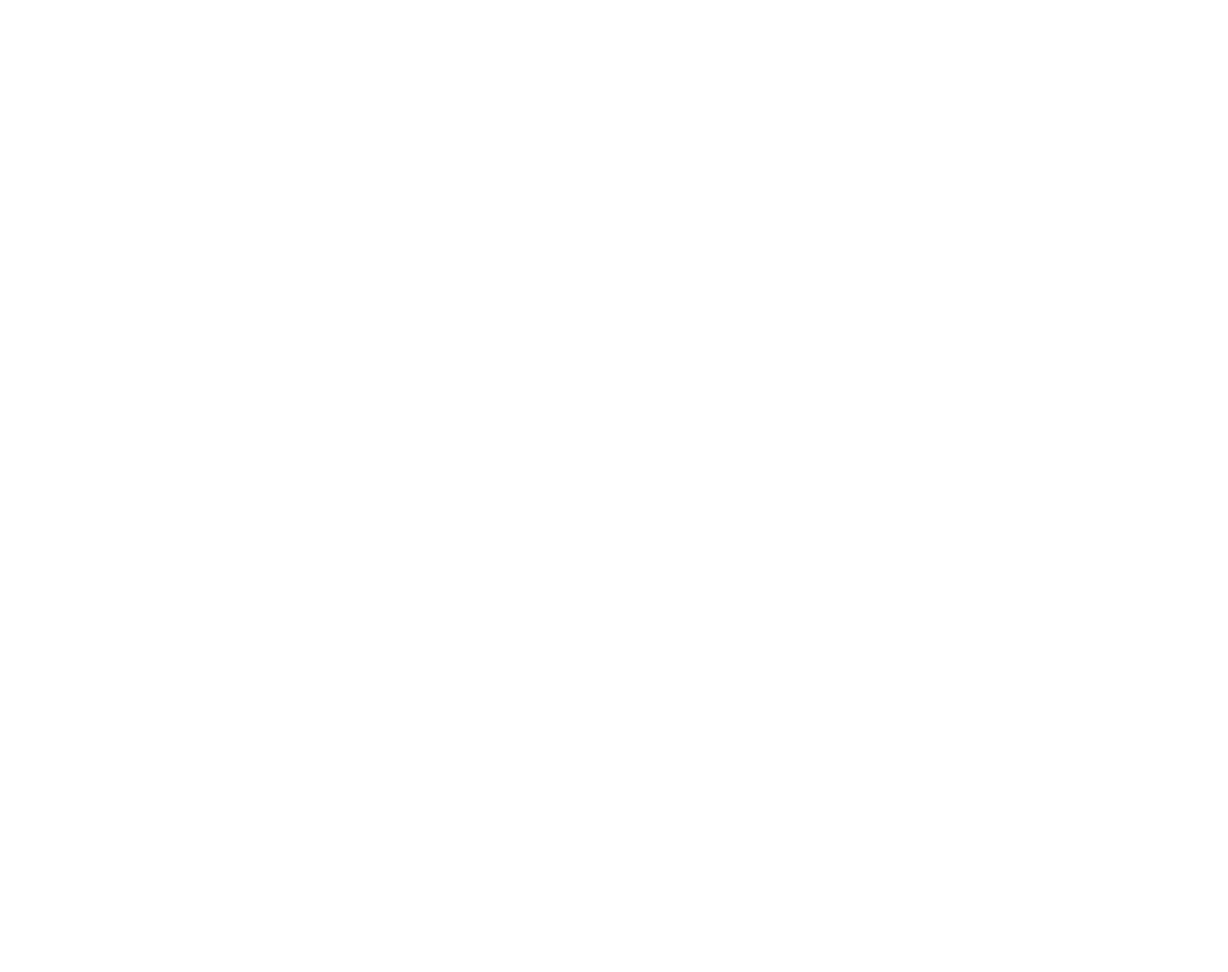
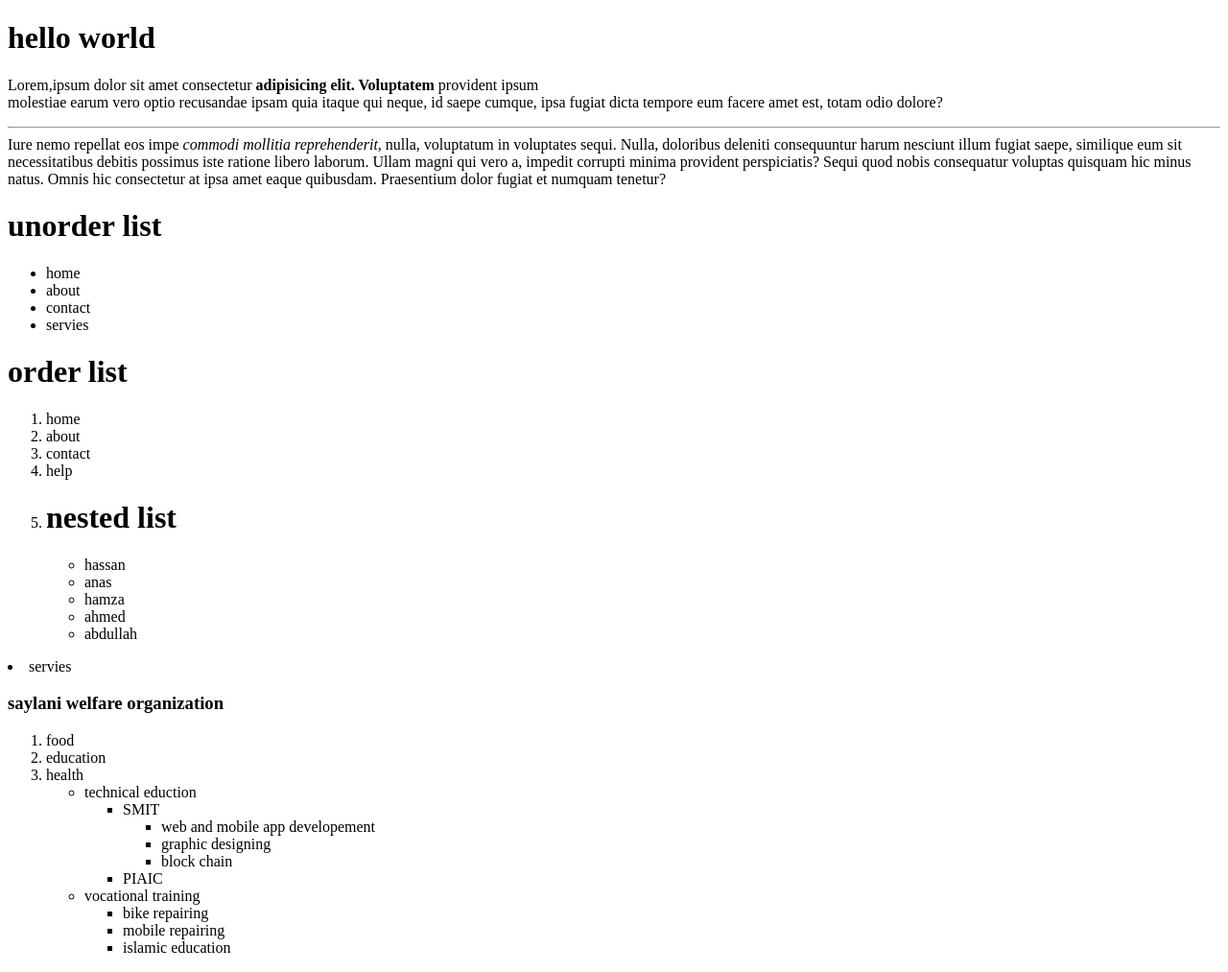
Before and after one commit to HassanasifHa/list-practice-Ha, a plain HTML site: page index.html in a window 1280 px wide. Shown: the whole page at 96% size. Before the commit the page ends 800 px from the top, so only its background shows below. Drawn offline with Linux system fonts and the light colour scheme.

Commit message:
list completed

```diff
--- a/index.html
+++ b/index.html
@@ -1,11 +1,81 @@
 <!DOCTYPE html>
 <html lang="en">
+
 <head>
     <meta charset="UTF-8">
     <meta name="viewport" content="width=device-width, initial-scale=1.0">
     <title>Document</title>
 </head>
+
 <body>
+    <h1>hello world</h1>
+    <p>Lorem,ipsum dolor sit amet consectetur <b> adipisicing elit. Voluptatem</b> provident ipsum <br> molestiae earum vero optio
+    recusandae ipsam quia itaque qui neque, id saepe cumque, ipsa fugiat dicta tempore eum facere amet est, totam odio
+    dolore? <hr> Iure nemo repellat eos impe <i>commodi mollitia reprehenderit,</i> nulla, voluptatum in voluptates sequi. Nulla,
+    doloribus deleniti consequuntur harum nesciunt illum fugiat saepe, similique eum sit necessitatibus debitis possimus
+    iste ratione libero laborum. Ullam magni qui vero a, impedit corrupti minima provident perspiciatis? Sequi quod
+    nobis consequatur voluptas quisquam hic minus natus. Omnis hic consectetur at ipsa amet eaque quibusdam. Praesentium
+    dolor fugiat et numquam tenetur?
+</p>
+<!-- list -->
+<h1>unorder list</h1>
+<ul><li>home</li>
+    <li>about</li>
+    <li>contact</li>
+    <li>servies</li>
+</ul>
+<h1>order list</h1>
+<ol>
+    <li>home</li>
+    <li>about</li>
+    <li>contact</li>
+    <li>help</li>
+    <li>
+        <h1>nested list</h1>
+        <ul>
+        <li>hassan</li>
+        <li>anas</li>
+        <li>hamza</li>
+        <li>ahmed</li>
+        <li>abdullah</li>
+    </ol>
+</li>
+<li>servies</li>
+
+<!-- </ul> -->
+
+<h3>saylani welfare organization</h3>
+<ol>
+    <li>food</li>
+    <li>education</li>
+    <li>health</li>
+    <ul>
+        <li>technical eduction
+            <ul>
+                <li>SMIT
+                    <ul>
+                        <li>web and mobile app developement</li>
+                        <li>graphic designing</li>
+                        <li>block chain</li>
+                    </ul>
+                </li>
+                <li>PIAIC</li>
+            </ul>
+        </li>
+        <li>vocational training</li>
+        <ul>
+
+            <li>bike repairing</li>
+            <li>mobile repairing</li>
+            <li>islamic education</li>
+        </ul>
+
+    </ul>
+
+
+</ol>
+
 
 </body>
+
 </html>
```
